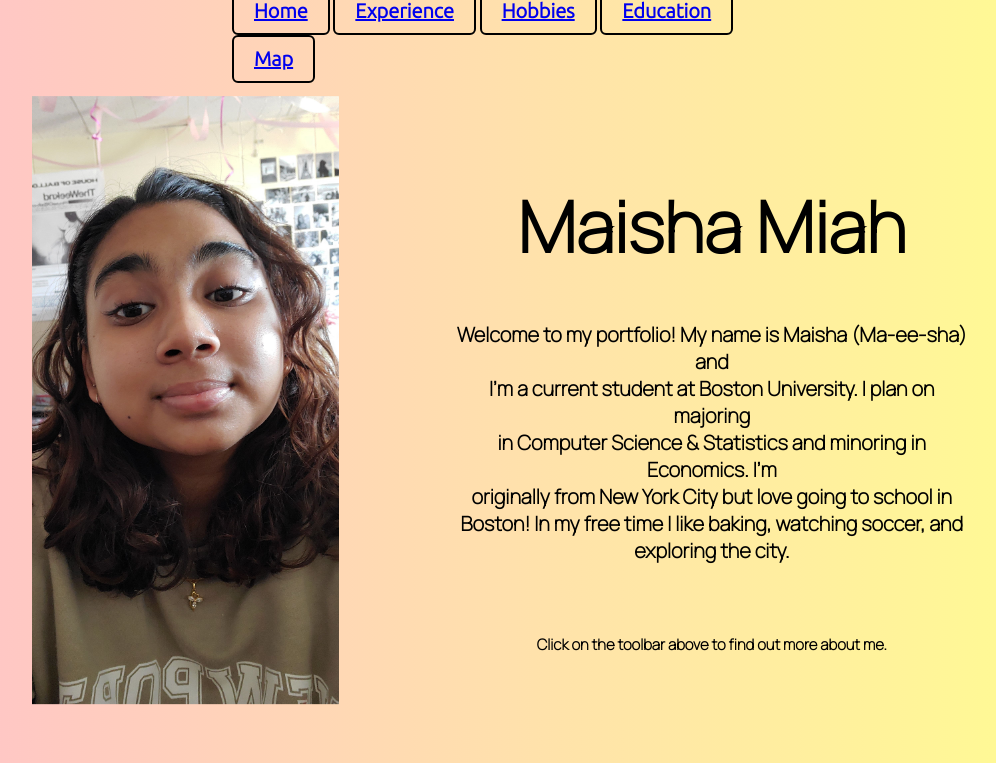
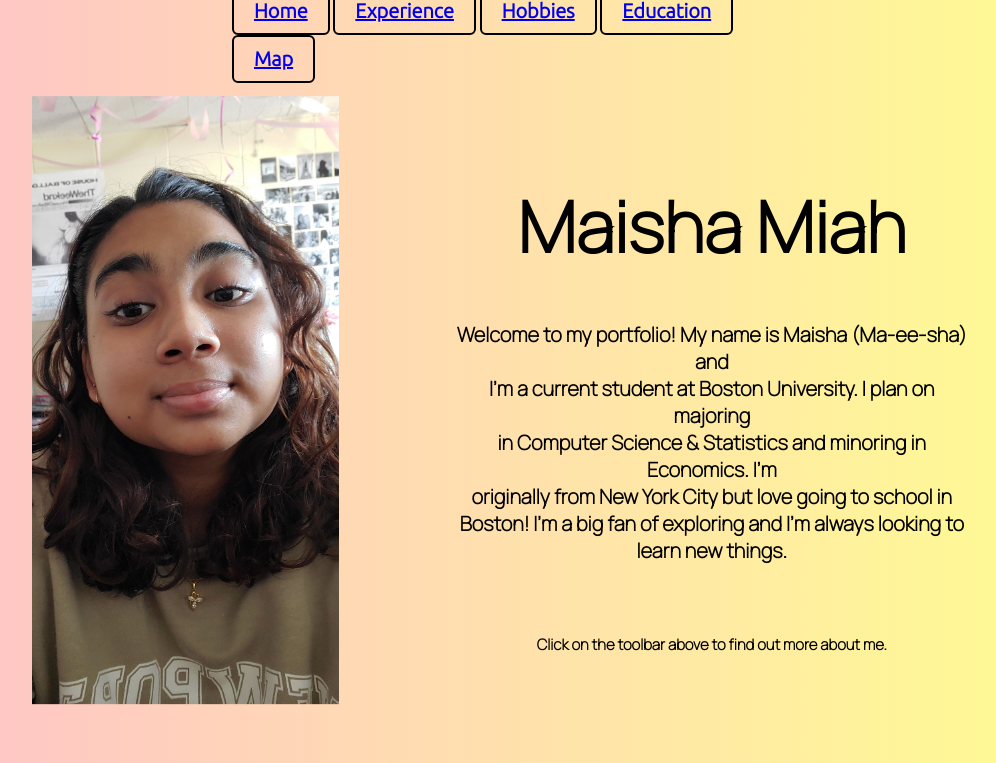
Before and after one commit to mmiah00/Personal-Portfolio, a Flask app: page / in a window 1280 px wide. Shown: the top 763 px of the page, without its empty margins (147-1143 px from the left). Run offline with Flask 2, Linux system fonts and the light colour scheme.

Commit message:
made small change to about me page

```diff
--- a/app/static/styles/main.css
+++ b/app/static/styles/main.css
@@ -206,7 +206,7 @@ li {
     width: 500px;
     height: 250px;
     border: 2px solid black;
-    background: rgb(245, 233, 233);
+    background: rgb(245, 240, 240);
     border-radius: 10px;
     float: left;
 }
--- a/app/templates/homepage.html
+++ b/app/templates/homepage.html
@@ -12,8 +12,8 @@
             I’m a current student at Boston University. I plan on majoring <br>
             in Computer Science & Statistics and minoring in Economics. I’m <br>
             originally from New York City but love going to school in <br>
-            Boston! In my free time I like baking, watching soccer, and <br>
-            exploring the city.
+            Boston! I'm a big fan of exploring and I’m always looking to <br>
+            learn new things.
         </p>
         <p style="font-size: 15px; padding-top: 50px">
             Click on the toolbar above to find out more about me.
```
